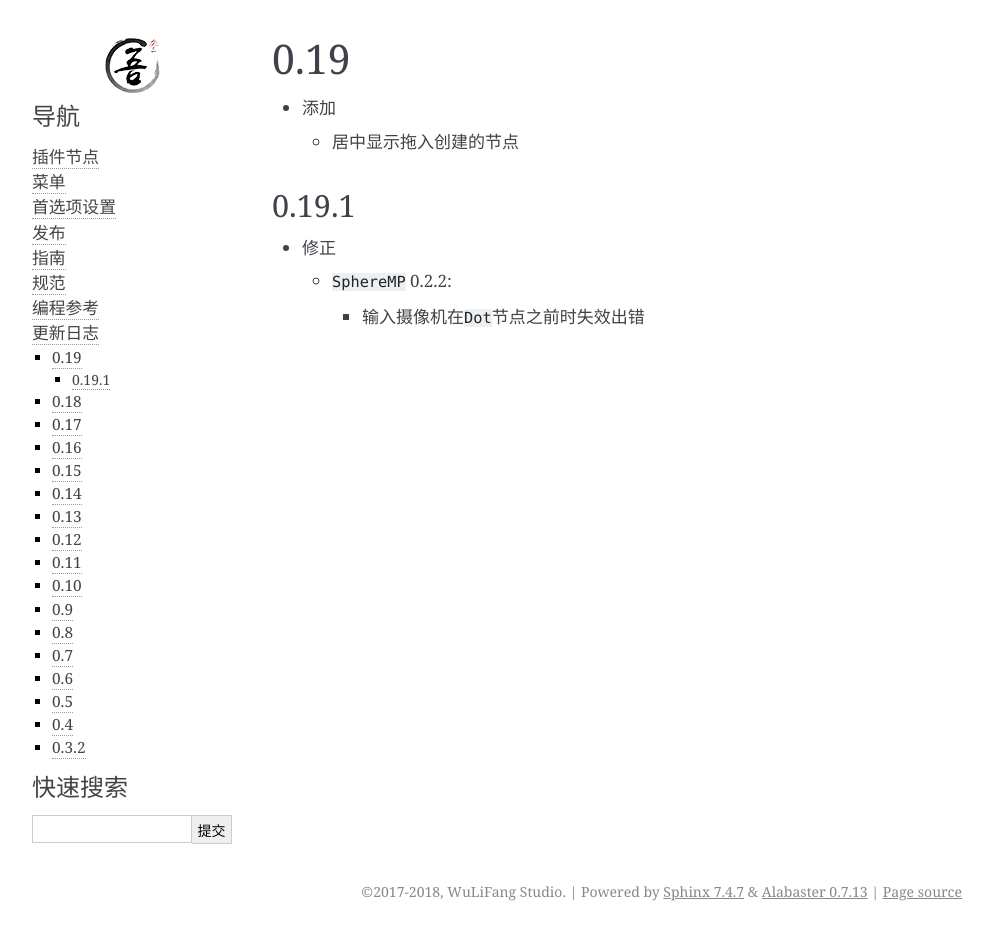
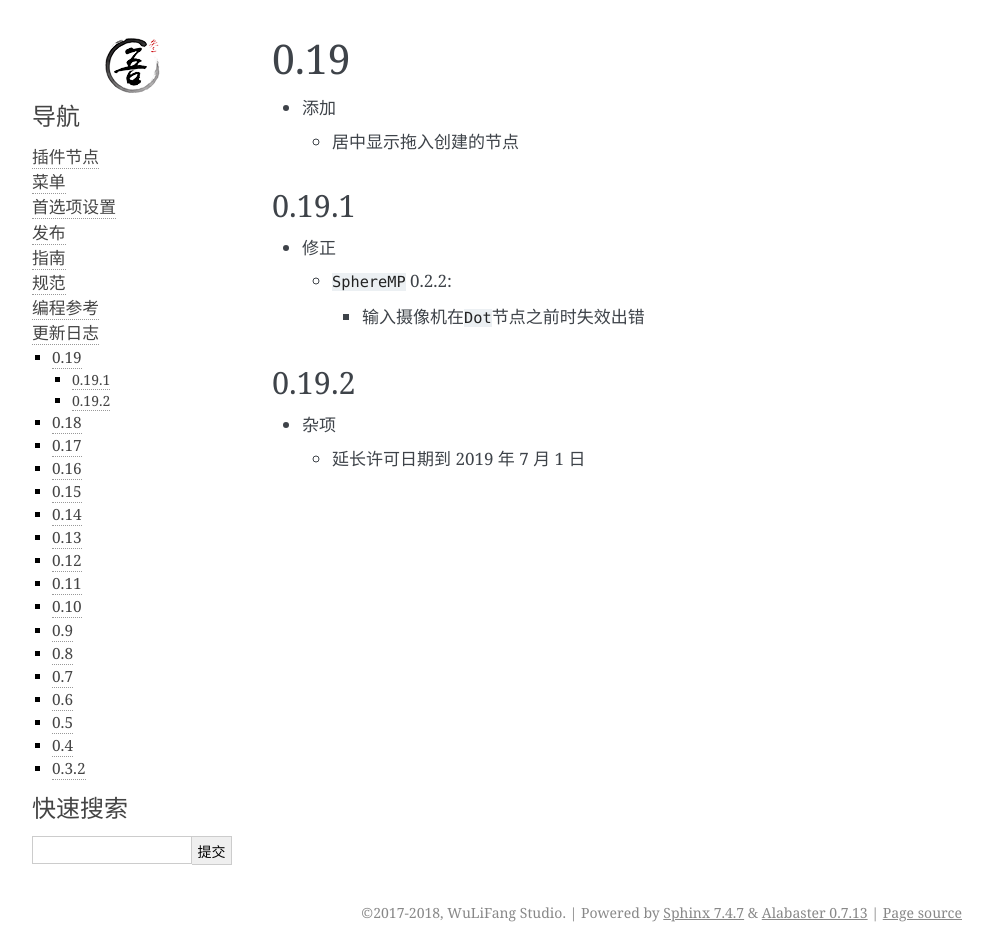
Before and after one commit to WuLiFang/Nuke, a Sphinx documentation site: the page built from source/changelogs/017_0.19.md, in a window 1280 px wide. Shown: the whole page, without its empty margins (148-1141 px from the left). Built offline with Sphinx 7.4.7, drawn with Linux system fonts in a browser that asks for light colours; before the commit the page ends 931 px from its top, so only the background shows below that.

Commit message:
Add changelog for `0.19.2`

```diff
--- a/source/changelogs/017_0.19.md
+++ b/source/changelogs/017_0.19.md
@@ -11,3 +11,9 @@
   - `SphereMP` 0.2.2:
 
     - 输入摄像机在`Dot`节点之前时失效出错
+
+## 0.19.2
+
+- 杂项
+
+  - 延长许可日期到 2019 年 7 月 1 日
```
